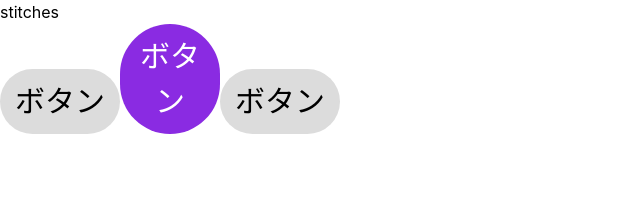
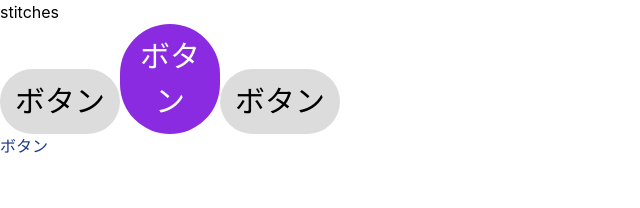
Before and after one commit to nado1001/react-libraries, a Next.js app: page /stitches in a window 1280 px wide. Shown: the top 208 px of the page, without its empty margins (0-640 px from the left). Built offline with nearby package versions, Linux system fonts and the light colour scheme.

Commit message:
classCat検証

```diff
--- /dev/null
+++ b/src/components/Button.tsx
@@ -0,0 +1,19 @@
+import type { VFC } from 'react';
+import cc from 'classcat';
+
+type Props = { color: 'red' | 'blue' };
+
+export const Button: VFC<Props> = (props) => {
+  return (
+    <button
+      className={cc([
+        {
+          ['text-red-900']: props.color === 'red',
+          ['text-blue-900']: props.color === 'blue',
+        },
+      ])}
+    >
+      <span>ボタン</span>
+    </button>
+  );
+};
--- a/src/pages/stitches.tsx
+++ b/src/pages/stitches.tsx
@@ -1,20 +1,26 @@
 import type { VFC } from 'react';
 import { styled } from '../styles';
+import { Button } from '../components/Button';
 
 const stitches: VFC = () => {
   return (
-    <div>
-      <p>stitches</p>
-      <Button>ボタン</Button>
-      <Button color='violet' size='md'>
-        ボタン
-      </Button>
-      <Button color='gray'>ボタン</Button>
-    </div>
+    <>
+      <div>
+        <p>stitches</p>
+        <Button2>ボタン</Button2>
+        <Button2 color='violet' size='md'>
+          ボタン
+        </Button2>
+        <Button2 color='gray'>ボタン</Button2>
+      </div>
+      <div>
+        <Button color='blue' />
+      </div>
+    </>
   );
 };
 
-const Button = styled('button', {
+const Button2 = styled('button', {
   backgroundColor: 'gainsboro',
   borderRadius: '9999px',
   fontSize: '$2',
```
